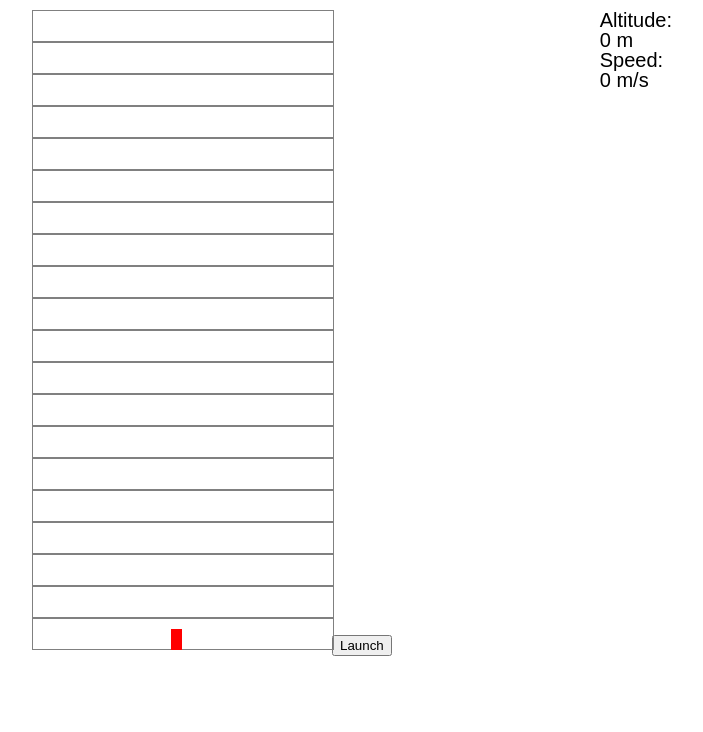
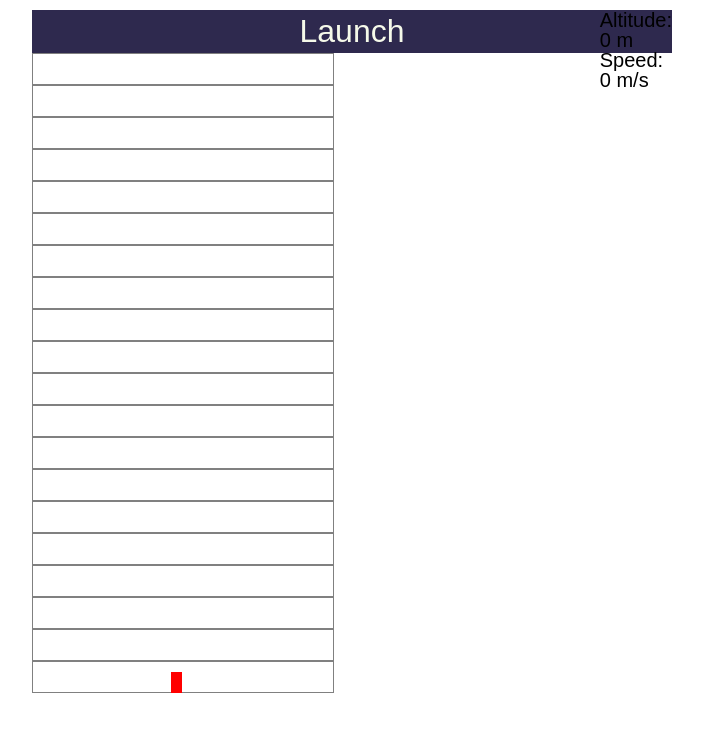
Before and after one commit to joelsalminen/space-rocket-simulator, a React app in the folder src/: page / in a window 1280 px wide. Shown: the top 732 px of the page, without its empty margins (288-991 px from the left). Built offline with nearby package versions, Linux system fonts and the light colour scheme; what redux-immutable-state-invariant would draw is missing.

Commit message:
RocketController css.

```diff
--- a/src/components/App.js
+++ b/src/components/App.js
@@ -3,14 +3,16 @@ import { connect } from 'react-redux';
 import Map from './Map/Map.js';
 import RocketData from './RocketData/RocketData.js';
 import RocketControls from './RocketControls/RocketControls.js';
+import * as rocketActions from '../redux/actions/rocketActions.js';
+
 import './App.css';
 
-const App = ({ rocket }) => {
+const App = ({ rocket, launchRocket }) => {
   return (
     <div className="App">
+      <RocketControls launchRocket={launchRocket} />
       <Map />
       <RocketData altitude={rocket.altitude} speed={rocket.speed} />
-      <RocketControls />
     </div>
   );
 };
@@ -19,4 +21,11 @@ const mapStateToProps = rocket => {
   return rocket;
 };
 
-export default connect(mapStateToProps)(App);
+const mapDispatchToProps = {
+  launchRocket: rocketActions.launchRocket
+};
+
+export default connect(
+  mapStateToProps,
+  mapDispatchToProps
+)(App);
--- /dev/null
+++ b/src/components/RocketControls/RocketControls.css
@@ -0,0 +1,18 @@
+.RocketControls {
+  background: #2e294e;
+  color: #f5f9e9;
+  border: 2px solid #2e294e;
+  font-size: 2rem;
+  cursor: pointer;
+  display: block;
+  width: 100%;
+}
+
+.RocketControls:hover {
+  background: #745c97;
+}
+
+.RocketControls:disabled {
+  background: #c2c1a5;
+  border-color: #c2c1a5;
+}
--- a/src/components/RocketControls/RocketControls.js
+++ b/src/components/RocketControls/RocketControls.js
@@ -1,20 +1,21 @@
-import React from 'react';
-import { connect } from 'react-redux';
-import * as rocketActions from '../../redux/actions/rocketActions.js';
+import React, { useState } from 'react';
+import './RocketControls.css';
 
-const RocketControls = ({ rocket, launchRocket }) => {
-  return <button onClick={launchRocket}>Launch</button>;
+const RocketControls = ({ launchRocket }) => {
+  const [disabled, setDisabled] = useState(false);
+  const onLaunchClick = () => {
+    setDisabled(true);
+    launchRocket();
+  };
+  return (
+    <button
+      className="RocketControls"
+      onClick={onLaunchClick}
+      disabled={disabled}
+    >
+      Launch
+    </button>
+  );
 };
 
-const mapStateToProps = rocket => {
-  return rocket;
-};
-
-const mapDispatchToProps = {
-  launchRocket: rocketActions.launchRocket
-};
-
-export default connect(
-  mapStateToProps,
-  mapDispatchToProps
-)(RocketControls);
+export default RocketControls;
```
